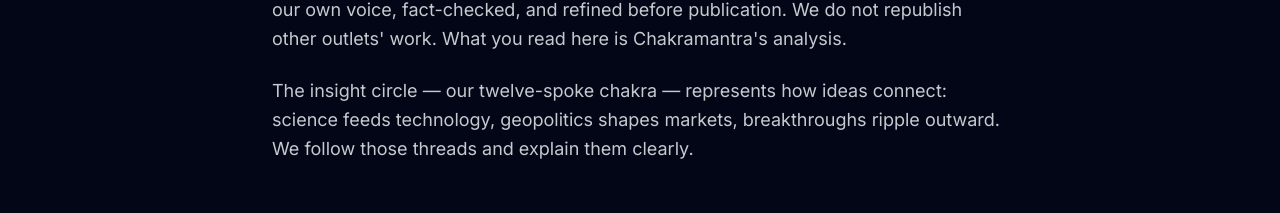
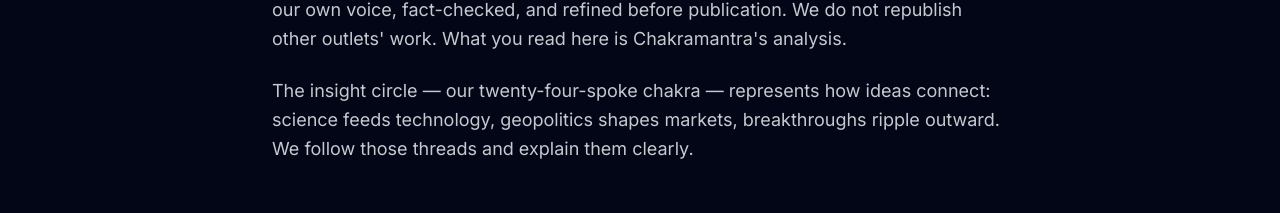
Before and after one commit to joshivarnit/repo-chakramantra, a Next.js app: page /about in a window 1280 px wide. Shown: the part 371-584 px from the top of the page. Built offline with nearby package versions, Linux system fonts and the light colour scheme.

Commit message:
Sync topics across dharmachakra wheel, AI, and feed sources

```diff
--- a/src/app/about/page.tsx
+++ b/src/app/about/page.tsx
@@ -29,7 +29,7 @@
             is Chakramantra&apos;s analysis.
           </p>
           <p>
-            The insight circle — our twelve-spoke chakra — represents how ideas connect: science feeds technology,
+            The insight circle — our twenty-four-spoke chakra — represents how ideas connect: science feeds technology,
             geopolitics shapes markets, breakthroughs ripple outward. We follow those threads and explain them clearly.
           </p>
         </div>
--- a/src/app/api/cron/publish/route.ts
+++ b/src/app/api/cron/publish/route.ts
@@ -14,8 +14,9 @@
         'Auto-publish is disabled. Publish articles manually from the admin editor.',
       publishedCount: 0,
     });
-  } catch (error: any) {
+  } catch (error) {
     console.error("Cron Job Publish Error:", error);
-    return NextResponse.json({ success: false, error: error.message }, { status: 500 });
+    const message = error instanceof Error ? error.message : String(error);
+    return NextResponse.json({ success: false, error: message }, { status: 500 });
   }
 }
--- a/src/components/ChakraWheel.tsx
+++ b/src/components/ChakraWheel.tsx
@@ -2,12 +2,7 @@
 
 const SPOKES = 24;
 
-const NICHES = [
-  "AI", "Automation", "Tech", "Neuroscience", "IT", "Gaming",
-  "Cybersec", "Networking", "Startups", "Space", "Robotics", "Quantum",
-  "BioTech", "Design", "Data", "Ethics", "Privacy", "Science",
-  "Future", "Web3", "Cloud", "SaaS", "Mobile", "Hardware"
-];
+import { CHAKRA_TOPICS as NICHES } from "@/lib/constants";
 
 function polarToCartesian(cx: number, cy: number, r: number, angleDeg: number) {
   const rad = ((angleDeg - 90) * Math.PI) / 180;
--- a/src/lib/ai.ts
+++ b/src/lib/ai.ts
@@ -38,7 +38,7 @@
     {
       "title": "A compelling, SEO-friendly headline in Chakramantra's voice",
       "summary": "A 2-3 sentence hook that draws readers in",
-      "genre": "One word category (e.g., Technology, Science, Geopolitics, Sports, Business)",
+      "genre": "One word category MUST BE EXACTLY ONE OF: AI, Automation, Tech, Neuroscience, IT, Gaming, Cybersec, Networking, Startups, Space, Robotics, Quantum, BioTech, Design, Data, Ethics, Privacy, Science, Future, Web3, Cloud, SaaS, Mobile, Hardware",
       "contentHtml": "The full article as semantic HTML (<h2>, <h3>, <p>, <ul>, <li>). Original prose, well-structured, retaining core insights and significantly expanded depth."
     }
 
--- /dev/null
+++ b/src/lib/constants.ts
@@ -0,0 +1,6 @@
+export const CHAKRA_TOPICS = [
+  "AI", "Automation", "Tech", "Neuroscience", "IT", "Gaming",
+  "Cybersec", "Networking", "Startups", "Space", "Robotics", "Quantum",
+  "BioTech", "Design", "Data", "Ethics", "Privacy", "Science",
+  "Future", "Web3", "Cloud", "SaaS", "Mobile", "Hardware"
+];
--- a/src/lib/feed-sources.ts
+++ b/src/lib/feed-sources.ts
@@ -11,24 +11,24 @@
 }
 
 export const DEFAULT_FEED_SOURCES: Omit<FeedSource, "id" | "createdAt">[] = [
-  { url: "https://hnrss.org/frontpage", name: "Hacker News", category: "Technology", enabled: true },
+  { url: "https://hnrss.org/frontpage", name: "Hacker News", category: "Tech", enabled: true },
   { url: "https://www.nature.com/nature.rss", name: "Nature", category: "Science", enabled: true },
-  { url: "https://export.arxiv.org/rss/astro-ph", name: "ArXiv Astrophysics", category: "Science", enabled: true },
-  { url: "https://export.arxiv.org/rss/cs", name: "ArXiv Computer Science", category: "Technology", enabled: true },
+  { url: "https://export.arxiv.org/rss/astro-ph", name: "ArXiv Astrophysics", category: "Space", enabled: true },
+  { url: "https://export.arxiv.org/rss/cs", name: "ArXiv Computer Science", category: "AI", enabled: true },
   {
     url: "https://news.google.com/rss/search?q=DD+News+India&hl=en-IN&gl=IN&ceid=IN:en",
     name: "DD News",
-    category: "Geopolitics",
+    category: "Future",
     enabled: true,
   },
-  { url: "http://feeds.bbci.co.uk/news/world/rss.xml", name: "BBC World", category: "Geopolitics", enabled: true },
+  { url: "http://feeds.bbci.co.uk/news/world/rss.xml", name: "BBC World", category: "Future", enabled: true },
   {
     url: "https://news.google.com/rss/search?q=Nvidia+OR+TSMC+OR+ASML+hardware&hl=en-US&gl=US&ceid=US:en",
     name: "Global Hardware",
-    category: "Technology",
+    category: "Hardware",
     enabled: true,
   },
-  { url: "https://www.espn.com/espn/rss/news", name: "ESPN", category: "Sports", enabled: true },
+  { url: "https://www.espn.com/espn/rss/news", name: "ESPN", category: "Gaming", enabled: true },
 ];
 
 function mapRow(row: Record<string, unknown>): FeedSource {
```
Also changed, not shown: 1 other file (tests, documents, lock files or other folders).
